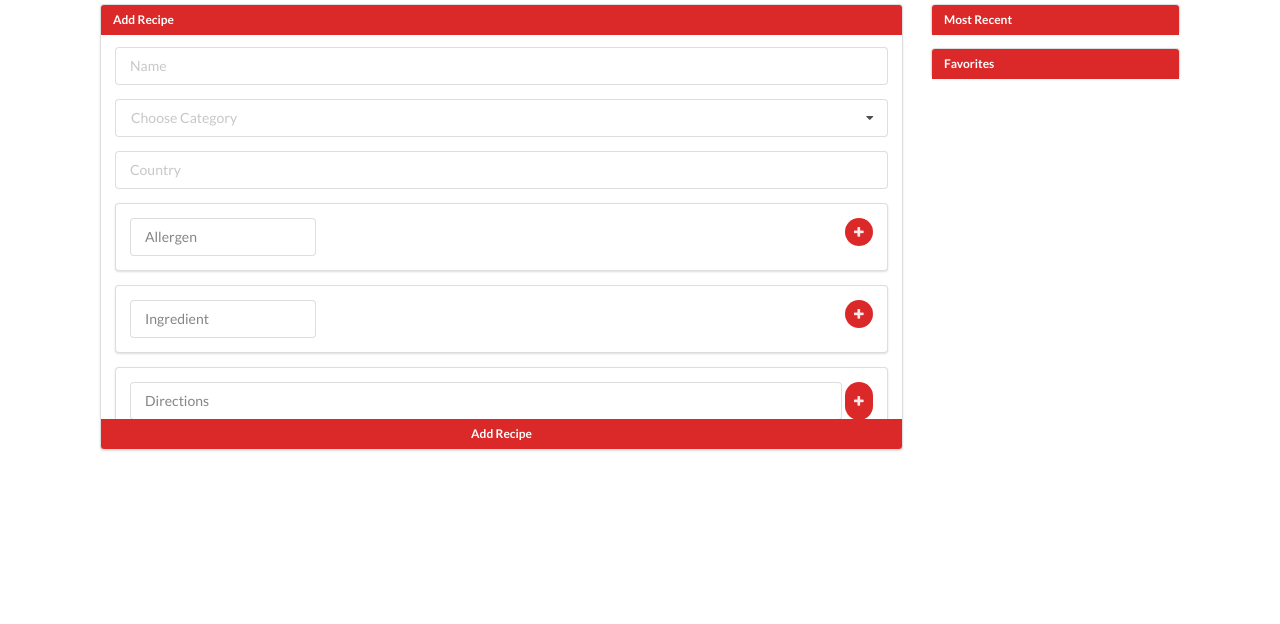
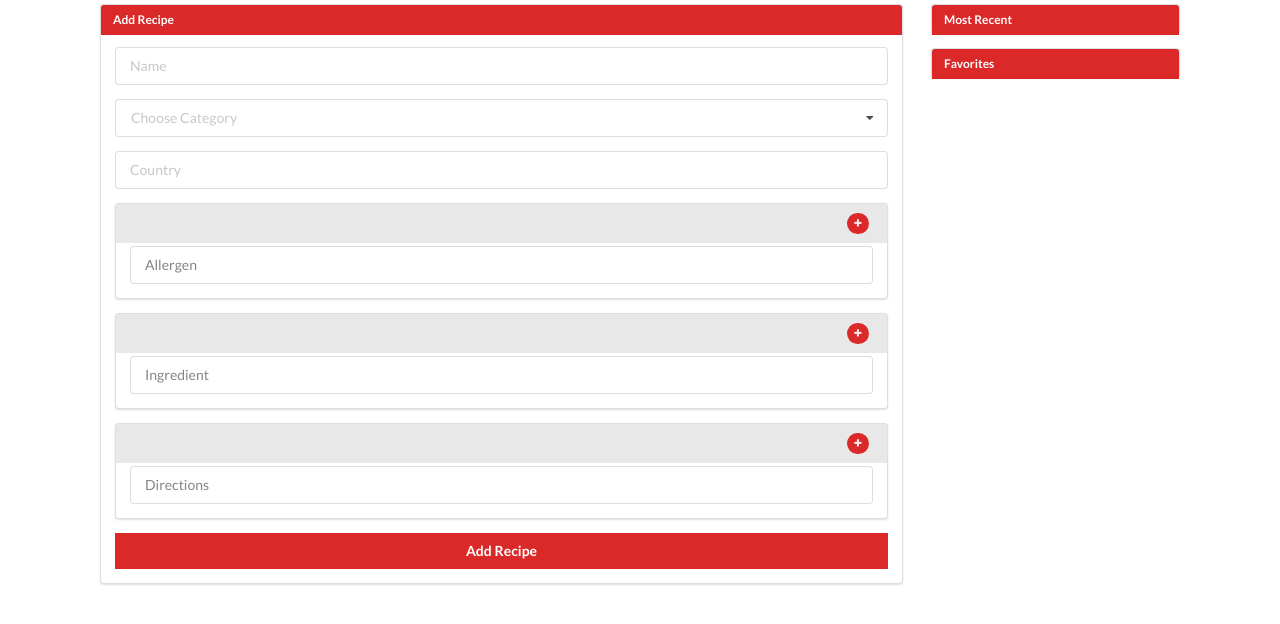
Before and after one commit to mrndhlovu/food-explorer-app, a Flask app: page /add_recipe in a window 1280 px wide. Shown: the part 148-772 px from the top of the page. Run offline with Flask 2, Linux system fonts and the light colour scheme; the visitor is signed in with stand-in values (Sample User, id 1); data that the repository does not hold is empty; some libraries are stand-ins or nearby versions.

Commit message:
Edited recipe directions layout on editrecipe page and recipe detail

```diff
--- a/app.py
+++ b/app.py
@@ -88,7 +88,7 @@ def insert_recipe():
             "category":  request.form['category'],
             "country":  request.form['country'],
             "ingredients":  request.form.getlist('ingredient'),
-            "directions":  request.form['directions'],
+            "directions":  request.form.getlist('directions'),
             "allergens":  request.form.getlist('allergens')
         },
 
@@ -149,7 +149,7 @@ def update_recipe(_id):
             "record.category":  request.form.get('category'),
             "record.country":  request.form.get('country'),
             "record.ingredients":  request.form.getlist('ingredient'),
-            "record.directions":  request.form.get('directions'),
+            "record.directions":  request.form.getlist('directions'),
             "record.allergens":  request.form.getlist('allergens'),
             "date_updated": datetime.datetime.now().strftime('%Y-%m-%d'),
         },
@@ -273,9 +273,9 @@ def browse_filter(query,sort_order):
         most_recent = mongo.db.userRecipes.find({ 'date_updated': {'$lte': today.strftime('%Y-%m-%d') }}).limit(5).sort('date_updated',  pymongo.DESCENDING)
         return  render_template("cuisine.html", recipes=found, categories=category_found, most_recent=most_recent, favourites=favourites, country=countries)
     elif query == 'search':
-        sort_order = request.form.get('search'),
+        sort_order = request.form.get('search')
         most_recent = mongo.db.userRecipes.find({ 'date_updated': {'$lte': today.strftime('%Y-%m-%d') }}).limit(5).sort('date_updated',  pymongo.DESCENDING)
-        found =  mongo.db.userRecipes.find( { 'directions' : sort_order } )
+        found =  mongo.db.userRecipes.find( { 'record.directions' : sort_order } )
         return  render_template("cuisine.html", recipes=found, categories=category_found, most_recent=most_recent, favourites=favourites, country=countries)
     else:
         return  render_results
--- a/static/css/style.css
+++ b/static/css/style.css
@@ -1,118 +1,130 @@
-
 body {
 
-    font-family: Lato,'Helvetica Neue',Arial,Helvetica,sans-serif;
+    font-family: Lato, 'Helvetica Neue', Arial, Helvetica, sans-serif;
     font-size: 14px;
     line-height: 1.4285em;
-    color: rgba(0,0,0,.87);
+    color: rgba(0, 0, 0, .87);
 
 
 }
+
 #submit-button {
     background-color: #dededf !important;
     color: #4083c4 !important;
 }
 
-.recipes-list{
+.recipes-list {
     height: 80vh;
 }
-.image-container{
+
+.image-container {
     height: auto;
 }
 
-.card-container{
+.card-container {
     background-color: grey;
     height: 100%;
 }
 
 
-.recipe-wrapper
-.side-container{
+.recipe-wrapper .side-container {
     background-color: #b0bec5;
     height: 100vh;
 }
 
-.form-wrapper{
+.form-wrapper {
     padding-top: 2em;
 }
 
-.login-form-wrapper{
+.login-form-wrapper {
     height: auto !important;
 }
 
-.blue-btn
-.register-form{
+.blue-btn .register-form {
     height: auto !important;
 }
 
-.register-btn{
+.register-btn {
     color: white !important;
 }
 
-.recipe-card
-
-.logo{
+.recipe-card .logo {
     font-weight: 700;
 }
 
-a{
-   color: #db2828;
+a {
+    color: #db2828;
 }
 
-a:hover{
+a:hover {
     color: #212529;
     text-decoration: none;
 
 }
 
-.recipeCardText{
+.recipeCardText {
     font-size: 0.8rem!important;
     color: #000;
 }
-.recipeCardHeading{
-     font-size: 1.0rem!important;
-      color: #000;
+
+.recipeCardHeading {
+    font-size: 1.0rem!important;
+    color: #000;
 }
 
-.recentTime{
-      font-size: 0.7rem!important;
+.recentTime {
+    font-size: 0.7rem!important;
 }
 
-.sortDropdown{
+.sortDropdown {
     margin: 0.8rem;
 }
 
-.sortDropText{
-   font-size: 0.8rem!important;
+.sortDropText {
+    font-size: 0.8rem!important;
 }
 
-.favText{
+.favText {
     font-size: 0.8rem;
     color: black;
 }
 
-.searchBox{
+.searchBox {
     margin: 0.5rem;
 }
 
-.login{
+.login {
     font-size: 0.6rem;
     color: black;
     text-transform: uppercase;
 }
 
-.searchButton{
+.submitButton,
+.searchButton {
     border-radius: 0 !important
 }
 
-.card{
+.card {
     border-radius: 0 !important
 }
 
-.voteText{
-    padding: 0.5rem 0.5rem 0 0;
+.voteText {
+    padding: 0.4rem 0.5rem 0 0;
 }
 
-.voteButton{
-    font-size: 0.8rem!important;
+.voteButton {
+    font-size: 0.7rem!important;
 }
+
+.directionsContainer {
+    padding-bottom: 2rem
+}
+
+.inputField{
+    padding-right: 0.7rem!important
+}
+#addAllergenButton,
+#addIngredientButton,
+#addInstructionButton{
+    font-size: 0.6rem!important;
+}
--- a/static/js/index.js
+++ b/static/js/index.js
@@ -17,12 +17,16 @@ $('.example .menu .browse')
 
 //  add ingredient or allergen input field
 const addField = e => {
-    e.preventDefault();
+    e.stopImmediatePropagation();
     let fieldId = '';
     let field = '';
     if (e.target.classList.contains('addAllergen')) {
         fieldId = 'addAllergen';
         field = 'allergens'
+    }
+    else if (e.target.classList.contains('addInstruction')) {
+        fieldId = 'addInstruction';
+        field = 'directions'
     }
     else {
         fieldId = 'addIngredient'
@@ -40,11 +44,12 @@ const addField = e => {
     inputField.setAttribute('type', 'text');
     inputField.setAttribute('name', `${field}`);
     inputField.setAttribute('placeholder', `${field}`)
+    inputField.setAttribute('className', "focus")
 
-    inputContainer.className = "ui input focus";
+    inputContainer.className = 'ui input focus inputField fluid ';
     inputContainer.setAttribute('id', 'inputContainer')
     inputContainer.appendChild(inputField);
-    inputContainer.append(closeIcon)
+    inputContainer.appendChild(closeIcon)
 
     inputSegment.appendChild(inputContainer);
     document.getElementById('deleteIcon').addEventListener('click', removeField)
@@ -52,20 +57,24 @@ const addField = e => {
 };
 
 
-
 // Delete allergen or ingredient input fields
 const removeField = e => {
     e.stopPropagation();
     const allergenContainer = document.getElementById("addAllergen");
     const ingredientContainer = document.getElementById("addIngredient");
+    const instructionsContainer = document.getElementById("addInstruction");
 
+    if (e.target.classList.contains('allergens')) {
+        const field = e.target.parentElement
+        allergenContainer.removeChild(field)
+    }
     if (e.target.classList.contains('ingredient')) {
         const field = e.target.parentElement
         ingredientContainer.removeChild(field)
     }
-    else {
+    if(e.target.classList.contains('directions'))  {
         const field = e.target.parentElement
-        allergenContainer.removeChild(field)
+        instructionsContainer.removeChild(field)
     }
 };
 
@@ -73,6 +82,7 @@ const removeField = e => {
 window.onload = function() {
     document.getElementById('addAllergenButton').addEventListener('click', addField)
     document.getElementById('addIngredientButton').addEventListener('click', addField)
+    document.getElementById('addInstructionButton').addEventListener('click', addField)
     $("#plusIcon").attr('disabled', 'disabled');
     $("#plusIcon2").attr('disabled', 'disabled');
 
--- a/templates/addrecipe.html
+++ b/templates/addrecipe.html
@@ -20,34 +20,40 @@
         <div class="form-group">
             <input id="country" name="country" type="text" placeholder="Country">
         </div>
-        <div class="form-group ui segment" id="addAllergen">
-            <button class="addAllergen circular ui icon button mini red right floated " type="button" id="addAllergenButton">
-              <i class="icon plus" id="plusIcon"></i>
+        <div class="form-group ui segment " id="addAllergen">
+            <div class="ui top attached label ">
+                <button class="addAllergen circular ui icon button mini red right floated" type="button" id="addAllergenButton">
+              <i class="icon plus " id="plusIcon"></i>
             </button>
-            <div class="ui input focus" id="inputContainer">
+            </div>
+            <div class="ui input focus fluid" id="inputContainer">
                 <input class="focus" id="allergens" name="allergens" type="text" placeholder="Allergen">
             </div>
         </div>
-        <div class="form-group ui segment" id="addIngredient">
-            <div class="ui input focus" id="inputContainer">
-                <input id="textarea1" name="ingredient" type="text" placeholder="Ingredient"></input>
-            </div>
-            <button class="circular ui icon button mini red right floated padded" type="button" id="addIngredientButton">
+        <div class="form-group ui segment ingredient" id="addIngredient">
+            <div class="ui top attached label ">
+                <button class="circular ui icon button mini red right floated padded addIngredient" type="button" id="addIngredientButton">
           <i class="icon plus"id="plusIcon2"></i>
         </button>
-        </div>
-        <div class="form-group ui segment" id="addIngredient">
+            </div>
             <div class="ui input focus fluid" id="inputContainer">
-                <input id="textarea1" name="directions" type="text" placeholder="Directions">
-                <button class="circular ui icon button mini red right floated padded" type="button" id="addStep">
-                          <i class="icon plus"id="plusIcon3"></i>
-                </button>
+                <input id="textarea1" name="ingredient" type="text" placeholder="Ingredient"></input>
             </div>
 
         </div>
+        <div class="form-group ui segment" id="addInstruction">
+            <div class="ui top attached label ">
+                <button class="circular ui icon button mini red right floated padded addInstruction" type="button" id="addInstructionButton">
+                <i class="icon plus"id="plusIcon3"></i>
+            </button>
+            </div>
+            <div class="ui input focus fluid" id="inputContainer">
+                <input id="textarea1" name="directions" type="text" placeholder="Directions">
+            </div>
+
+        </div>
+        <button class="fluid ui button red submitButton" type="submit">Add Recipe</button>
     </form>
 
-    <button class="ui bottom attached label red" type="submit">Add Recipe</button>
 </div>
-
 {% endblock %}
--- a/templates/cuisine.html
+++ b/templates/cuisine.html
@@ -30,7 +30,7 @@
                 </div>
                 <div class="extra content">
                     <div class="left floated">
-                        <i class="calendar icon red recipeCardText center aligned"></i> <span class="recentTime ">{{recipe.date_updated}}</span>
+                        <i class="calendar icon grey recipeCardText center aligned"></i> <span class="recentTime ">{{recipe.date_updated}}</span>
                     </div>
                     <div class="ui medium transparent left icon input right floated">
                          <span class="recipeCardText voteText">{{recipe.up_votes}}</span>
```
Also changed, not shown: templates/recipedetail.html (+12 -4 lines).
